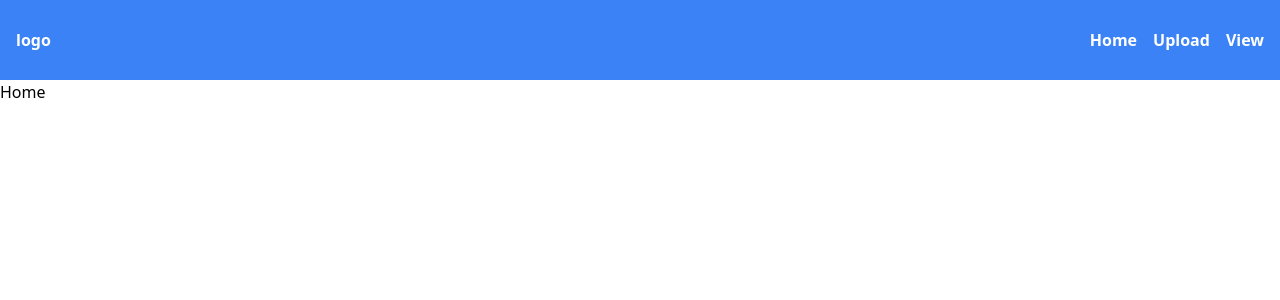
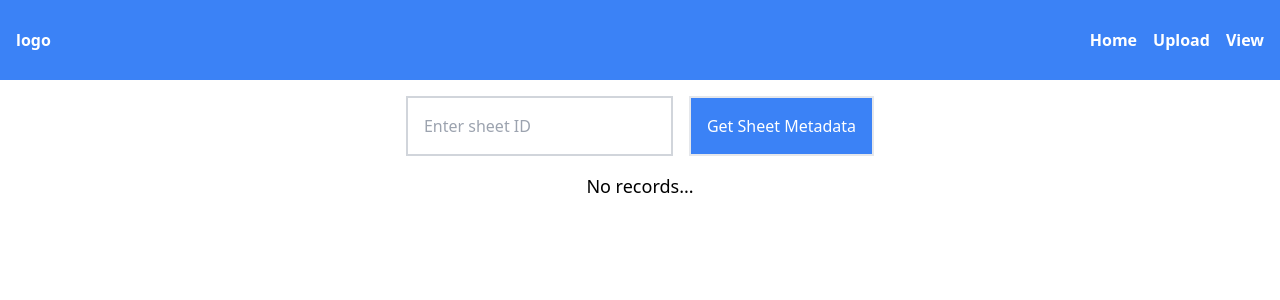
Before and after one commit to Iqbalshah786/SolarPowerFrontend, a React (Vite) app: page / in a window 1280 px wide. Shown: the top 300 px of the page. Built offline with nearby package versions, Linux system fonts and the light colour scheme; no server answers.

Commit message:
add record table and utils functions

```diff
--- a/package.json
+++ b/package.json
@@ -11,6 +11,7 @@
   },
   "dependencies": {
     "axios": "^1.7.2",
+    "date-fns": "^3.6.0",
     "react": "^18.2.0",
     "react-dom": "^18.2.0",
     "react-router-dom": "^6.23.1"
--- a/src/components/Home.jsx
+++ b/src/components/Home.jsx
@@ -1,25 +1,53 @@
 import axios from "axios";
-import { useState, useEffect } from "react";
+import { useState } from "react";
+import RecordTable from "./RecordTable.jsx";
 
 function App() {
-  const [data, setData] = useState([]);
+  const [sheetId, setSheetId] = useState("");
+  const [metadata, setMetadata] = useState(null);
+  const [error, setError] = useState(null);
 
-  useEffect(() => {
-    axios
-      .get("api/sheetmetadata/6672e92e2905b8f045e34543")
-      .then((response) => {
-        setData(response.data);
-      })
-      .catch((error) => {
-        console.log(error);
-      });
-  }, []);
+  const handleInputChange = (e) => {
+    setSheetId(e.target.value);
+  };
 
-  // console.log(data);
+  const handleFormSubmit = async (e) => {
+    e.preventDefault();
+    setError(null);
+
+    try {
+      const response = await axios.get(`/api/sheetmetadata/${sheetId}`);
+      if (!response) {
+        throw new Error("No response from server");
+      }
+      const data = response.data;
+
+      setMetadata(data);
+    } catch (error) {
+      setError(error);
+    }
+  };
 
   return (
-    <div>
-      <h1>Home</h1>
+    <div className="flex flex-col gap-4 p-4 justify-center items-center ">
+      <form onSubmit={handleFormSubmit}>
+        <input
+          type="text"
+          value={sheetId}
+          onChange={handleInputChange}
+          placeholder="Enter sheet ID"
+          className="border-2 border-gray-300 p-4 mr-4"
+        />
+        <button type="submit" className="border-2 bg-blue-500 text-white p-4">
+          Get Sheet Metadata
+        </button>
+      </form>
+      {error && (
+        <p>
+          Error : {error} <br /> {error.message}
+        </p>
+      )}
+      <RecordTable metadata={metadata} />
     </div>
   );
 }
--- a/src/components/NavLinks.jsx
+++ b/src/components/NavLinks.jsx
@@ -2,7 +2,6 @@ import { Link } from "react-router-dom";
 import { links } from "../constants";
 
 const NavLinks = () => {
-  console.log(links);
   return (
     <nav>
       <ul className="flex items-center justify-center gap-4 flex-shrink-0">
--- /dev/null
+++ b/src/components/RecordTable.jsx
@@ -0,0 +1,47 @@
+import formatDate from "../utils/FormatDate.js";
+import formatSize from "../utils/FormateSize.js";
+// eslint-disable-next-line react/prop-types
+const RecordTable = ({ metadata }) => {
+  const { id, fileName, size, uploadDate, fileId } = metadata || {};
+
+  return metadata ? (
+    <div className="relative overflow-x-auto mt-10">
+      <table className="w-full text-sm text-left rtl:text-right text-gray-500 dark:text-gray-400">
+        <thead className="text-xs text-gray-700 uppercase bg-gray-50 dark:bg-gray-700 dark:text-gray-400">
+          <tr>
+            <th scope="col" className="px-6 py-3">
+              ID
+            </th>
+            <th scope="col" className="px-6 py-3">
+              File Name
+            </th>
+            <th scope="col" className="px-6 py-3">
+              Size
+            </th>
+            <th scope="col" className="px-6 py-3">
+              Upload Date
+            </th>
+            <th scope="col" className="px-6 py-3">
+              File ID
+            </th>
+          </tr>
+        </thead>
+        <tbody>
+          <tr className="bg-white border-b dark:bg-gray-800 dark:border-gray-700">
+            <td className="px-6 py-4 font-medium text-gray-900 whitespace-nowrap dark:text-white">
+              {id}
+            </td>
+            <td className="px-6 py-4">{fileName}</td>
+            <td className="px-6 py-4">{formatSize(size)}</td>
+            <td className="px-6 py-4">{formatDate(uploadDate)}</td>
+            <td className="px-6 py-4">{fileId}</td>
+          </tr>
+        </tbody>
+      </table>
+    </div>
+  ) : (
+    <p className="text-lg text-center">No records...</p>
+  );
+};
+
+export default RecordTable;
--- /dev/null
+++ b/src/utils/FormatDate.js
@@ -0,0 +1,14 @@
+import { format, parseISO } from "date-fns";
+const formatDate = (dateString) => {
+  if (!dateString) {
+    return "Date not available";
+  }
+  try {
+    const date = parseISO(dateString);
+    return format(date, "MMMM do, yyyy h:mm a");
+  } catch (error) {
+    console.error("Invalid date string:", dateString);
+    return "Invalid date";
+  }
+};
+export default formatDate;
--- /dev/null
+++ b/src/utils/FormateSize.js
@@ -0,0 +1,10 @@
+const formatSize = (sizeInBytes) => {
+  if (!sizeInBytes) {
+    return "Size not available";
+  }
+  const i =
+    sizeInBytes === 0 ? 0 : Math.floor(Math.log(sizeInBytes) / Math.log(1024));
+  const sizes = ["Bytes", "KB", "MB", "GB", "TB"];
+  return `${(sizeInBytes / Math.pow(1024, i)).toFixed(2)} ${sizes[i]}`;
+};
+export default formatSize;
--- a/vite.config.js
+++ b/vite.config.js
@@ -5,7 +5,7 @@ import react from "@vitejs/plugin-react";
 export default defineConfig({
   server: {
     proxy: {
-      "/api": "http://localhost:5000",
+      "/api/sheetmetadata": "http://localhost:5000",
     },
   },
   plugins: [react()],
```
Also changed, not shown: 1 other file (tests, documents, lock files or other folders).
